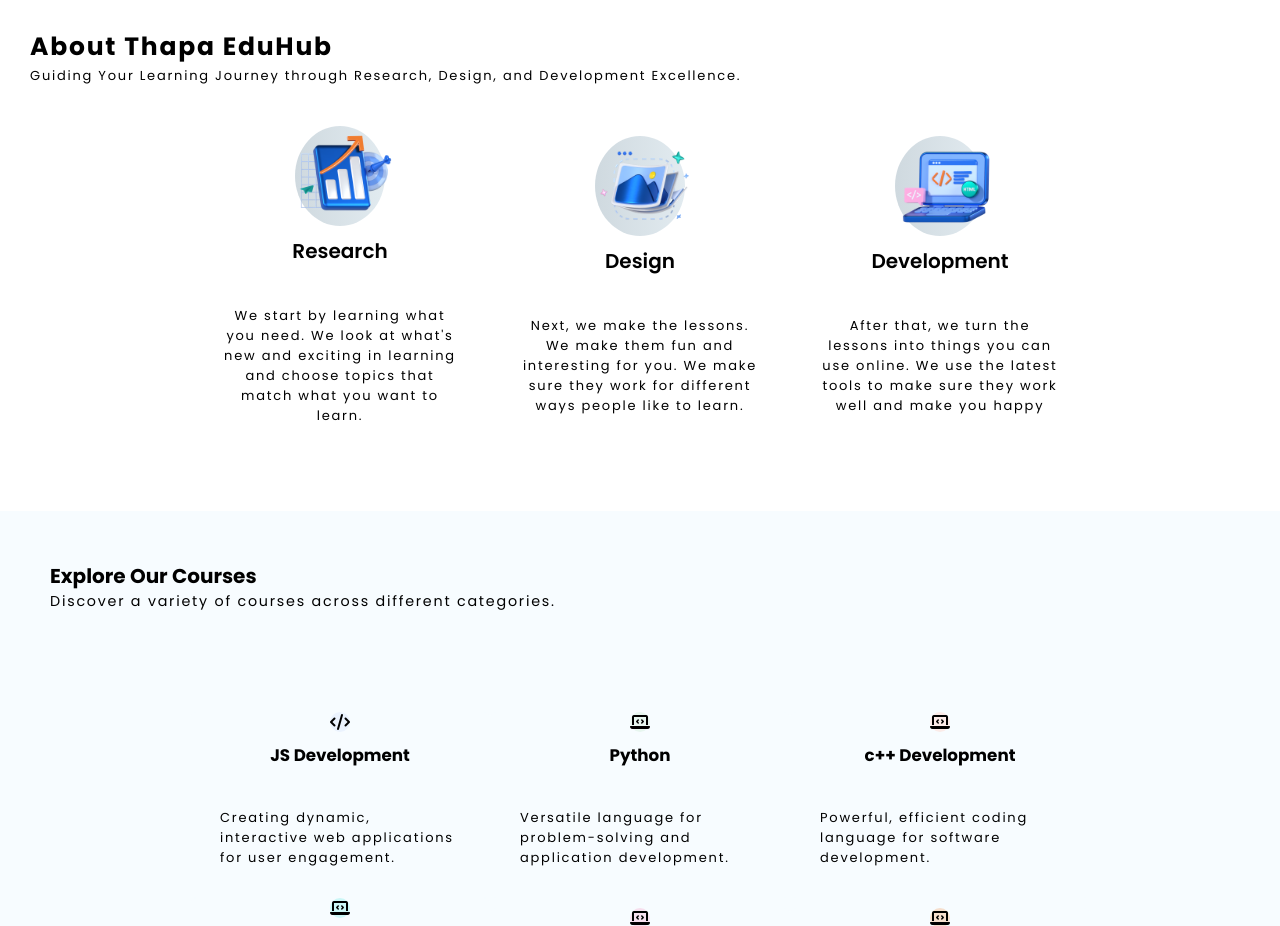
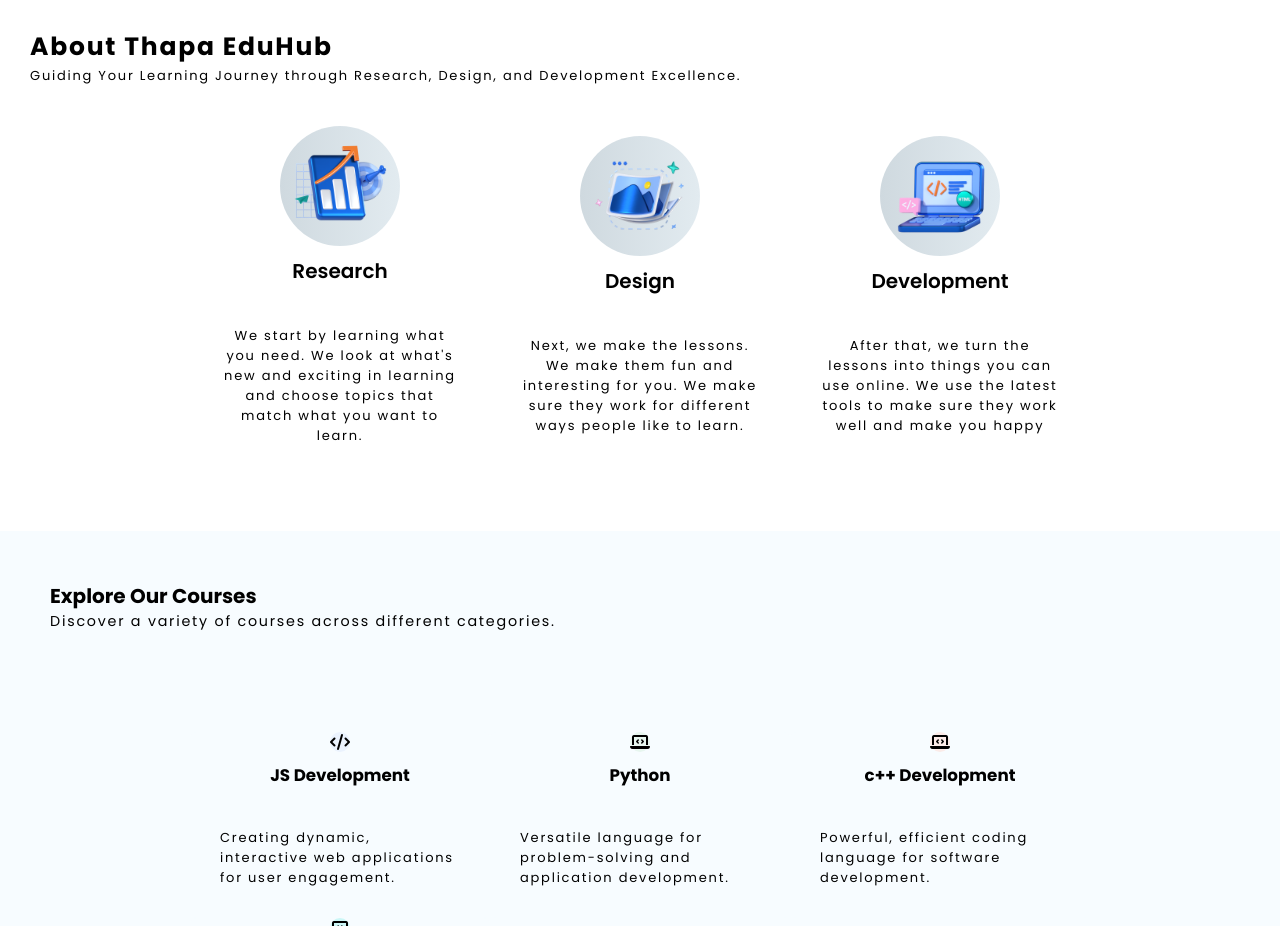
Before and after one commit to pratikdholakiya0/website, a plain HTML site: page index.html in a window 1280 px wide. Shown: the part 780-1706 px from the top of the page. Drawn offline with Linux system fonts and the light colour scheme.

Commit message:
Update style.css

```diff
--- a/style.css
+++ b/style.css
@@ -173,8 +173,8 @@ body{
     gap: 10px;
 }
 .box .image{
-    width: 9rem;
-    aspect-ratio: 1;
+    width: 12rem;
+    height: 12rem;
     display: grid;
     place-items: center;
     border-radius: 50%;
```
